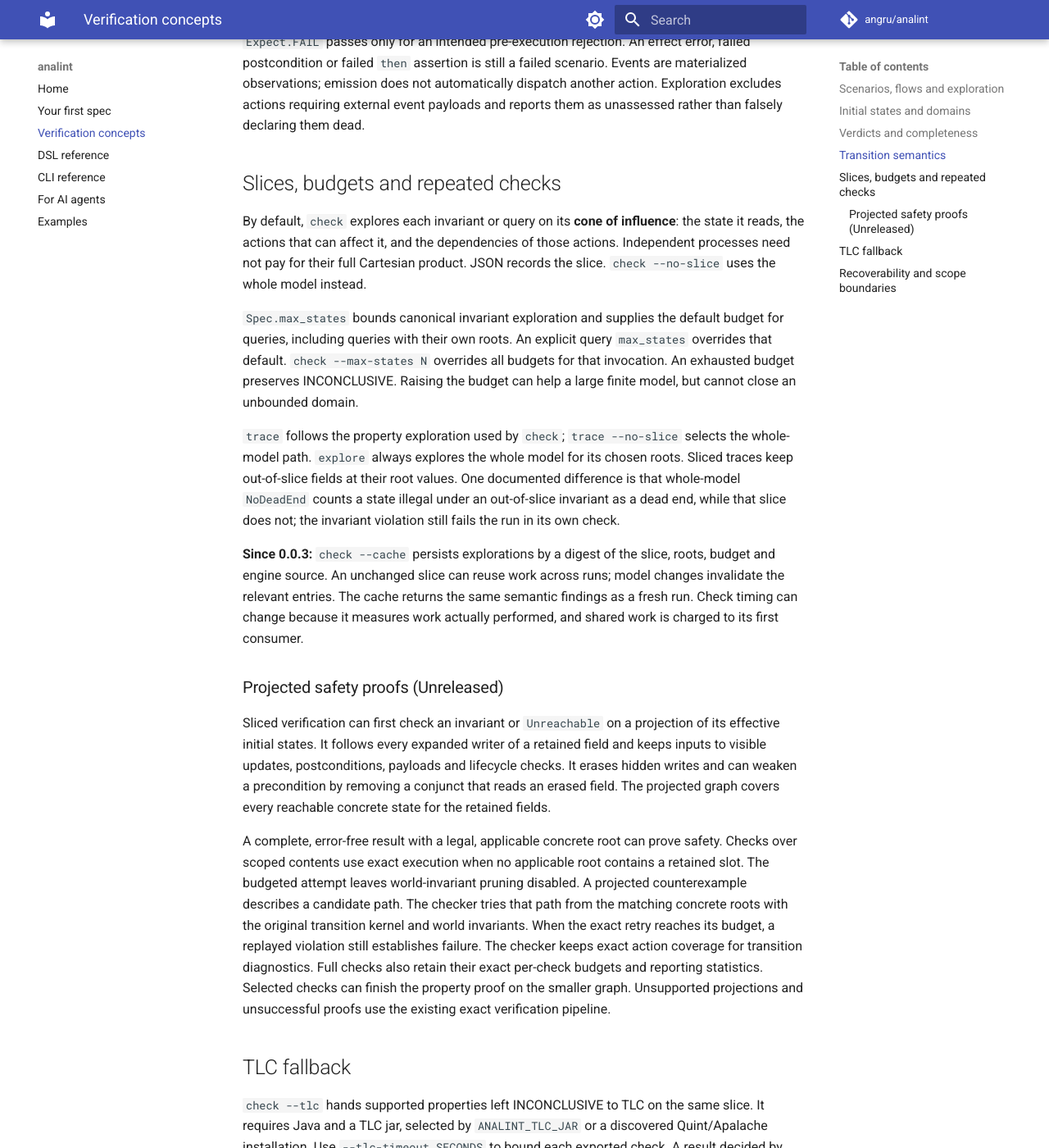
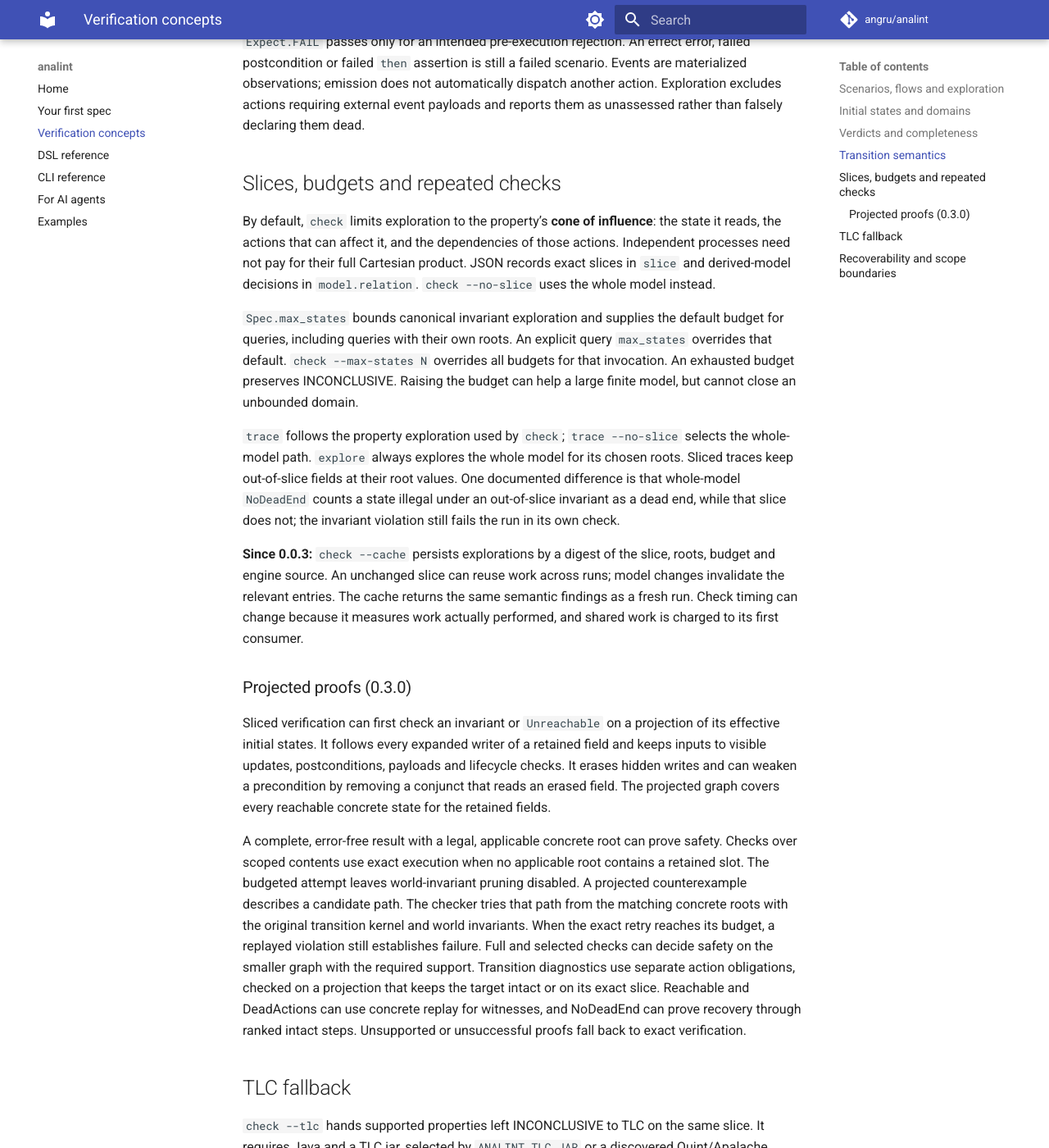
Before and after one commit to angru/analint, an MkDocs documentation site: the page built from docs/concepts.md, in a window 1280 px wide and 1400 px high, scrolled down 3437 px. Shown: the whole window at 82% size. Built offline with MkDocs 1.6.1 and Material for MkDocs 9.7.7, drawn with Linux system fonts in a browser that asks for light colours; comment, search, counter and statistics services are not loaded; some of the changed text lies outside the part shown.

Commit message:
Document projected verification and report migration

```diff
--- a/docs/concepts.md
+++ b/docs/concepts.md
@@ -72,7 +72,7 @@ from the invalid root. If a legal root also has no path, its ordinary missing-pa
 diagnostic takes precedence. Native traces retain the invalid root with zero
 steps; TLC traces carry the explanation without inventing state snapshots.
 
-**Unreleased (#65):** even if a retained invalid root already matches the goal,
+**0.3.0 (#65):** even if a retained invalid root already matches the goal,
 `Reachable` does not use it as a positive witness. A complete check reports FAIL
 with the same invalid-root explanation. Capped/excluded proofs still remain
 INCONCLUSIVE and predicate evaluation errors remain errors. Projection may choose
@@ -80,7 +80,7 @@ a legal representative of an equivalent root projection; its witness is legal,
 while the original root-legality failure still blocks the overall result.
 `Unreachable` retains its existing forbidden-state contract.
 
-**Unreleased (#66):** TLC fallback reuses projected full-model root legality.
+**0.3.0 (#66):** TLC fallback reuses projected full-model root legality.
 Inert roots are assessed locally with the native predicate/error rules; only
 legal roots launch TLC. Mixed-query state counts include locally assessed roots,
 but only actual TLC runs produce backend notes. A later legal missing path still
@@ -139,10 +139,11 @@ and reports them as unassessed rather than falsely declaring them dead.
 
 ## Slices, budgets and repeated checks
 
-By default, `check` explores each invariant or query on its **cone of influence**:
+By default, `check` limits exploration to the property’s **cone of influence**:
 the state it reads, the actions that can affect it, and the dependencies of those
 actions. Independent processes need not pay for their full Cartesian product.
-JSON records the slice. `check --no-slice` uses the whole model instead.
+JSON records exact slices in `slice` and derived-model decisions in
+`model.relation`. `check --no-slice` uses the whole model instead.
 
 `Spec.max_states` bounds canonical invariant exploration and supplies the default
 budget for queries, including queries with their own roots. An explicit query
@@ -163,7 +164,7 @@ model changes invalidate the relevant entries. The cache returns the same
 semantic findings as a fresh run. Check timing can change because it measures
 work actually performed, and shared work is charged to its first consumer.
 
-### Projected safety proofs (Unreleased)
+### Projected proofs (0.3.0)
 
 Sliced verification can first check an invariant or `Unreachable` on a
 projection of its effective initial states. It follows every expanded writer
@@ -179,11 +180,12 @@ world-invariant pruning disabled.
 A projected counterexample describes a candidate path. The checker tries that
 path from the matching concrete roots with the original transition kernel and
 world invariants. When the exact retry reaches its budget, a replayed violation
-still establishes failure. The checker keeps exact action coverage for
-transition diagnostics. Full checks also retain their exact per-check budgets
-and reporting statistics. Selected checks can finish the property proof on
-the smaller graph. Unsupported projections and unsuccessful proofs use the
-existing exact verification pipeline.
+still establishes failure. Full and selected checks can decide safety on the
+smaller graph with the required support. Transition diagnostics use separate
+action obligations, checked on a projection that keeps the target intact or
+on its exact slice. Reachable and DeadActions can use concrete replay for
+witnesses, and NoDeadEnd can prove recovery through ranked intact steps.
+Unsupported or unsuccessful proofs fall back to exact verification.
 
 ## TLC fallback
 
```
Also changed, not shown: CONTRIBUTING.md (+1 -1 lines), README.md (+8 -9 lines), docs/agents.md (+4 -1 lines), docs/cli.md (+12 -7 lines), docs/dsl.md (+19 -3 lines), docs/index.md (+4 -5 lines), skills/analint/SKILL.md (+5 -4 lines).
